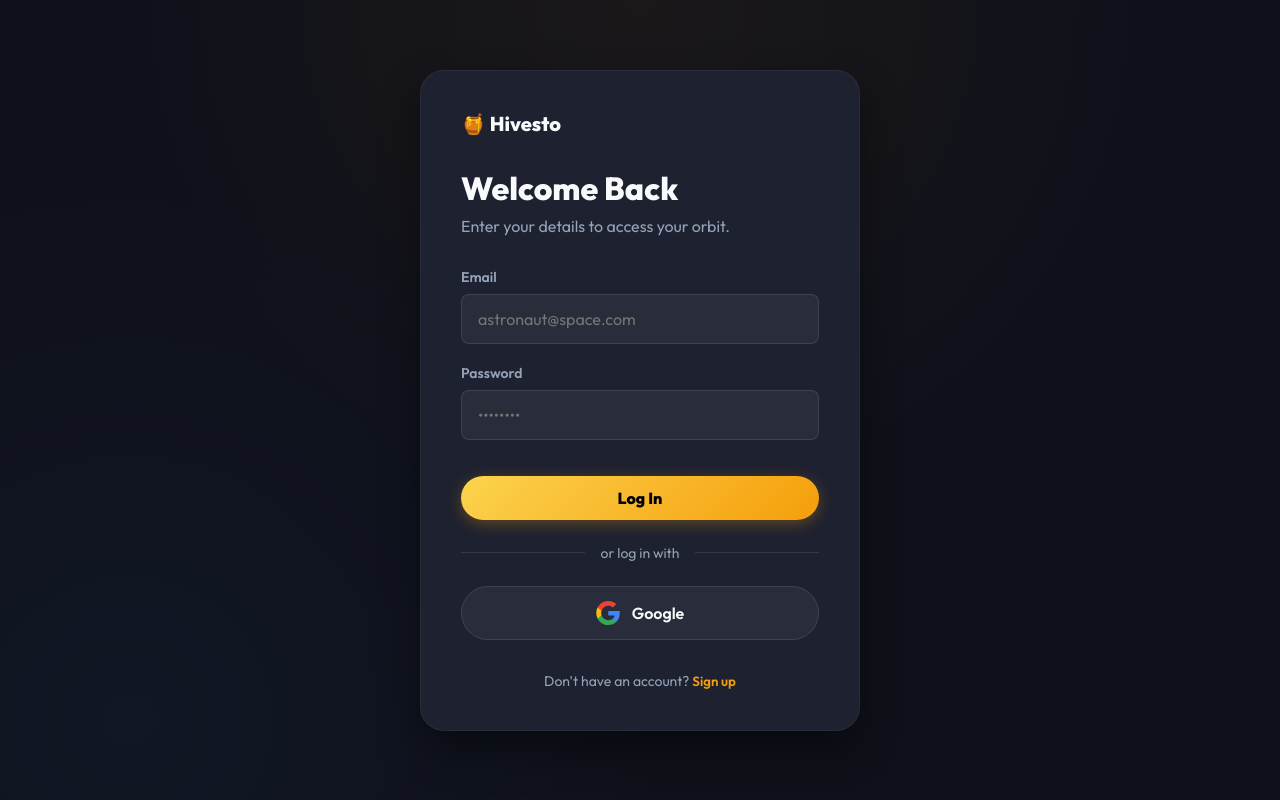
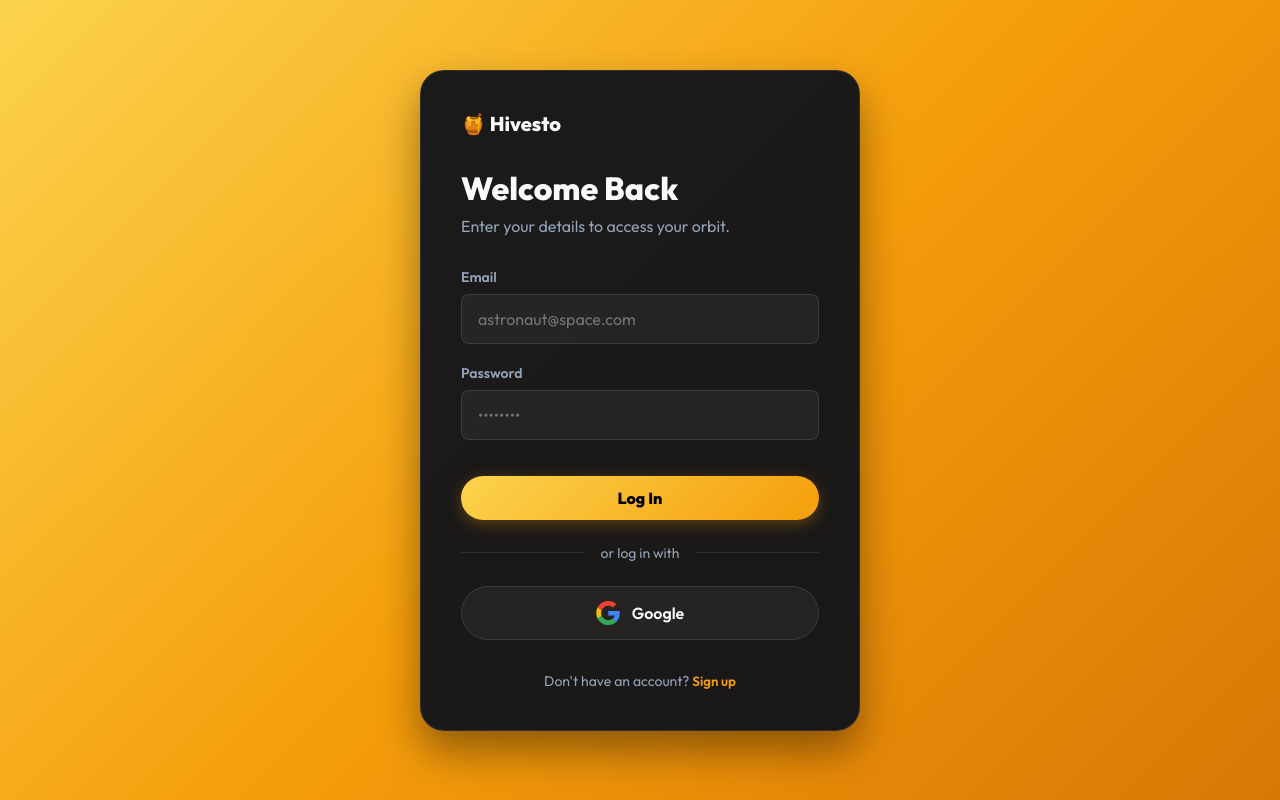
Before and after one commit to pchhabra07/jamtheweb, a React (Vite) app: page /auth in a window 1280 px wide. Built offline with nearby package versions, Linux system fonts and the light colour scheme; no server answers.

Commit message:
improved landing and auth page

```diff
--- a/src/index.css
+++ b/src/index.css
@@ -29,6 +29,7 @@ body {
   background-color: var(--color-space);
   color: var(--color-text-main);
   overflow-x: hidden;
+  -webkit-font-smoothing: antialiased;
   -webkit-font-smoothing: antialiased;
 }
 
--- a/src/pages/Auth.css
+++ b/src/pages/Auth.css
@@ -4,19 +4,93 @@
     align-items: center;
     justify-content: center;
     padding: 2rem;
-    background-image:
-        radial-gradient(circle at 50% 0%, rgba(245, 158, 11, 0.05) 0%, transparent 50%),
-        radial-gradient(circle at 10% 90%, rgba(59, 130, 246, 0.05) 0%, transparent 40%);
+    background: linear-gradient(135deg, #fcd34d 0%, #f59e0b 50%, #d97706 100%);
+}
+
+@keyframes fadeIn {
+    from {
+        opacity: 0.5;
+    }
+
+    to {
+        opacity: 1;
+    }
 }
 
 .auth-card {
     width: 100%;
     max-width: 440px;
-    background: var(--color-surface);
-    border: 1px solid rgba(255, 255, 255, 0.05);
+    background: rgba(15, 17, 26, 0.95);
+    /* Extremely dark to contrast the bright orange body */
+    border: 1px solid rgba(255, 255, 255, 0.1);
     border-radius: 1.5rem;
     padding: 2.5rem;
     box-shadow: 0 20px 40px rgba(0, 0, 0, 0.4);
+}
+
+@keyframes slideUpFade {
+    0% {
+        opacity: 0;
+        transform: translateY(20px);
+    }
+
+    100% {
+        opacity: 1;
+        transform: translateY(0);
+    }
+}
+
+.auth-logo,
+.auth-title,
+.auth-subtitle,
+.auth-error,
+.input-group,
+.auth-submit,
+.auth-divider,
+.btn-google,
+.auth-toggle {
+    opacity: 0;
+    animation: slideUpFade 0.6s cubic-bezier(0.16, 1, 0.3, 1) forwards;
+}
+
+.auth-logo {
+    animation-delay: 0.1s;
+}
+
+.auth-title {
+    animation-delay: 0.2s;
+}
+
+.auth-subtitle {
+    animation-delay: 0.3s;
+}
+
+.auth-error {
+    animation-delay: 0.35s;
+}
+
+.auth-form .input-group:nth-child(1) {
+    animation-delay: 0.4s;
+}
+
+.auth-form .input-group:nth-child(2) {
+    animation-delay: 0.5s;
+}
+
+.auth-submit {
+    animation-delay: 0.6s;
+}
+
+.auth-divider {
+    animation-delay: 0.7s;
+}
+
+.btn-google {
+    animation-delay: 0.8s;
+}
+
+.auth-toggle {
+    animation-delay: 0.9s;
 }
 
 .auth-logo {
--- a/src/pages/Landing.css
+++ b/src/pages/Landing.css
@@ -163,6 +163,39 @@
     box-shadow: 0 0 40px rgba(245, 158, 11, 0.6);
 }
 
+/* --- Transition Button Styles --- */
+.cta-transition-btn {
+    position: relative;
+    overflow: hidden;
+}
+
+.cta-expansion-bg {
+    position: absolute;
+    top: 50%;
+    left: 50%;
+    width: 0;
+    height: 0;
+    background: linear-gradient(135deg, #fcd34d 0%, #f59e0b 50%, #d97706 100%);
+    border-radius: 50%;
+    transform: translate(-50%, -50%);
+    transition: width 1.2s cubic-bezier(0.86, 0, 0.07, 1),
+        height 1.2s cubic-bezier(0.86, 0, 0.07, 1);
+    z-index: 100;
+    pointer-events: none;
+}
+
+/* When transition is active, break overflow and expand the circle */
+.landing-container.transition-active .cta-transition-btn {
+    overflow: visible;
+    color: transparent;
+    pointer-events: none;
+}
+
+.landing-container.transition-active .cta-expansion-bg {
+    width: 300vmax;
+    height: 300vmax;
+}
+
 .features-section {
     position: relative;
     z-index: 10;
--- a/src/pages/Landing.jsx
+++ b/src/pages/Landing.jsx
@@ -1,12 +1,14 @@
 import React, { useState, useEffect, useRef } from 'react';
-import { Link } from 'react-router-dom';
+import { Link, useNavigate } from 'react-router-dom';
 import { Target, Hexagon, ShieldAlert, Sparkles } from 'lucide-react';
 import './Landing.css';
 
 function Landing() {
     const [mousePos, setMousePos] = useState({ x: 50, y: 50 });
     const [score, setScore] = useState(0);
+    const [isTransitioning, setIsTransitioning] = useState(false);
     const canvasRef = useRef(null);
+    const navigate = useNavigate();
 
     // Mouse Tracking for the glowing background gradient
     useEffect(() => {
@@ -58,6 +60,8 @@ function Landing() {
                 this.isCaught = false;
                 this.catchAnim = 0;     // Animation frame counter
                 this.done = false;      // Flag to remove from array
+                this.rotation = Math.random() * Math.PI * 2; // Initial rotation
+                this.rotationSpeed = (Math.random() - 0.5) * 0.05; // Slow spin
             }
 
             update() {
@@ -79,6 +83,7 @@ function Landing() {
                         this.isCaught = true;
                         setScore(prev => prev + 10);
                     }
+                    this.rotation += this.rotationSpeed;
                 }
             }
 
@@ -94,15 +99,20 @@ function Landing() {
                     ctx.globalAlpha = Math.max(0, 1 - progress);
                     ctx.translate(this.x, this.y);
                     ctx.scale(scale, scale);
-                    ctx.rotate(progress * Math.PI); // Spin while bursting
+                    ctx.rotate(progress * Math.PI + this.rotation); // Spin while bursting
+                    ctx.translate(-this.x, -this.y);
+                } else {
+                    ctx.translate(this.x, this.y);
+                    ctx.rotate(this.rotation);
                     ctx.translate(-this.x, -this.y);
                 }
 
-                // Draw Hexagon (more honeycomb-like)
+                // Draw Regular Hexagon
                 ctx.beginPath();
                 for (let i = 0; i < 6; i++) {
-                    const angle = i * Math.PI / 3; // 60 degrees
+                    const angle = i * Math.PI / 3; // 60 degrees precisely
                     const px = this.x + this.size * Math.cos(angle);
+                    // To make them "regular", we use the same size/radius and cos/sin
                     const py = this.y + this.size * Math.sin(angle);
                     if (i === 0) ctx.moveTo(px, py);
                     else ctx.lineTo(px, py);
@@ -158,9 +168,18 @@ function Landing() {
         };
     }, []);
 
+    const handleEnterHive = (e) => {
+        e.preventDefault();
+        setIsTransitioning(true);
+        // Wait for the expansion animation to finish before routing
+        setTimeout(() => {
+            navigate('/auth');
+        }, 1200); // 1200ms aligns with new slower CSS transition duration
+    };
+
     return (
         <div
-            className="landing-container"
+            className={`landing-container ${isTransitioning ? 'transition-active' : ''}`}
             style={{
                 '--mouse-x': `${mousePos.x}%`,
                 '--mouse-y': `${mousePos.y}%`
@@ -191,7 +210,10 @@ function Landing() {
                         A stunning financial tracker to keep your hive healthy.
                     </p>
                     <div className="hero-cta">
-                        <Link to="/auth" className="btn-primary btn-large">Enter the Hive</Link>
+                        <button onClick={handleEnterHive} className="btn-primary btn-large cta-transition-btn">
+                            Enter the Hive
+                            <div className="cta-expansion-bg"></div>
+                        </button>
                     </div>
                 </div>
             </main>
```
